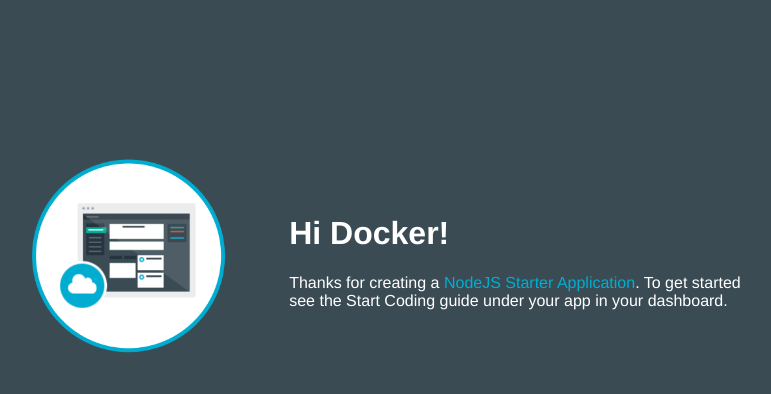
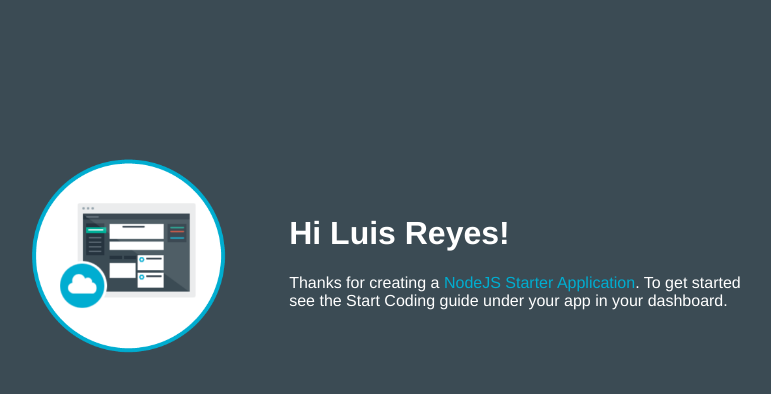
Before and after one commit to luisreyesoliva/webwelcomecustomer-1467975049548, a website: page public/index.html in a window 1280 px wide. Shown: the whole page, without its empty margins (253-1024 px from the left). Drawn offline with Linux system fonts and the light colour scheme.

Commit message:
000323 change

```diff
--- a/public/index.html
+++ b/public/index.html
@@ -15,7 +15,7 @@
         <td style= "width:30%;">
           <img class = "newappIcon" src="images/newapp-icon.png">
         <td>
-            <h1>Hi Docker!</h1>
+            <h1>Hi Luis Reyes!</h1>
           <p>Thanks for creating a
             <span class = "blue">NodeJS Starter Application</span>.
             To get started see the Start Coding guide under your app in your dashboard.
```
